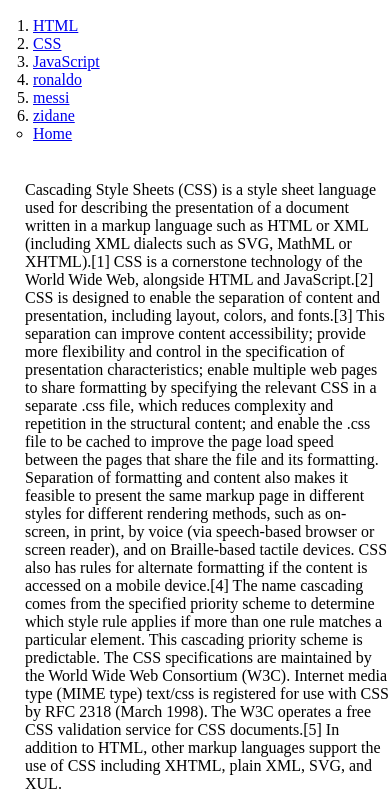
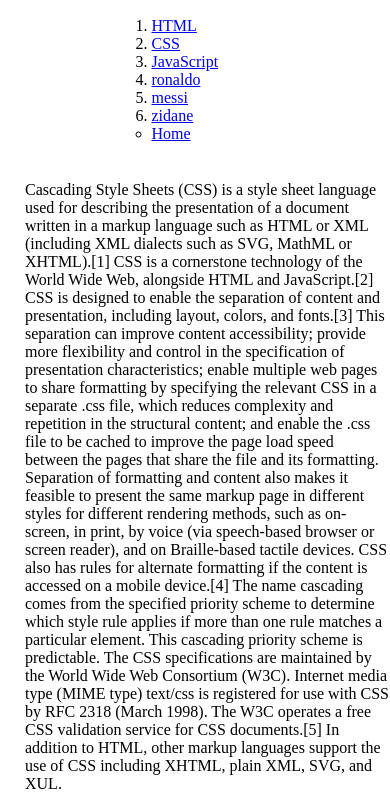
Before and after one commit to joonie7737/My_brand_new_web, a plain HTML site: page CSS.html in a window 390 px wide. Shown: the part 120-913 px from the top of the page. Drawn offline with Linux system fonts and the light colour scheme.

Commit message:
Update style.css

```diff
--- a/style.css
+++ b/style.css
@@ -34,9 +34,15 @@
             @media(max-width:800px){
                 #grid{
                     display:block;
+                    text-align: center;
                 }
                 #grid ol{
                     border-right : none;
+                    display: inline-block;
+                    text-align: left;
+                }
+                #article{
+                    text-align: left;
                 }
                 h1{
                     border-bottom : none;
```
